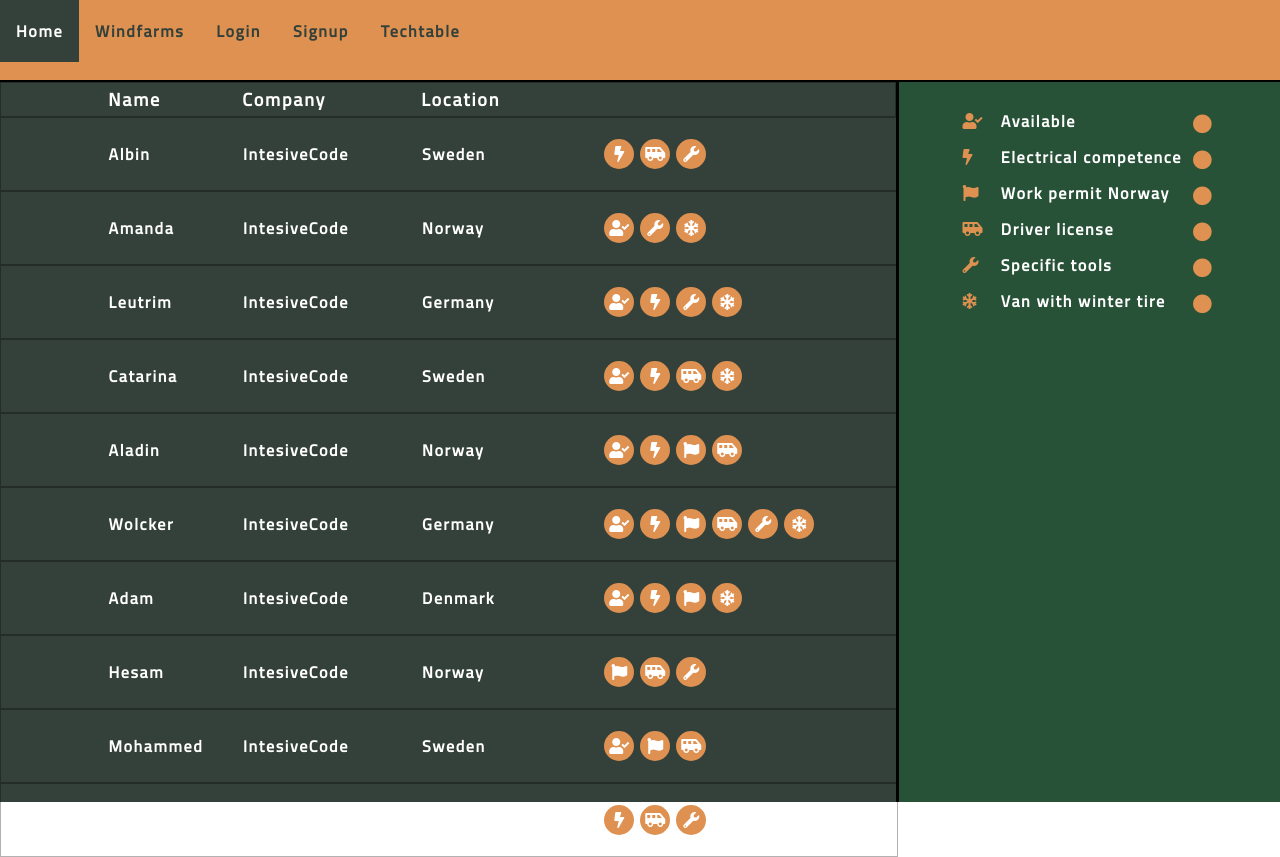
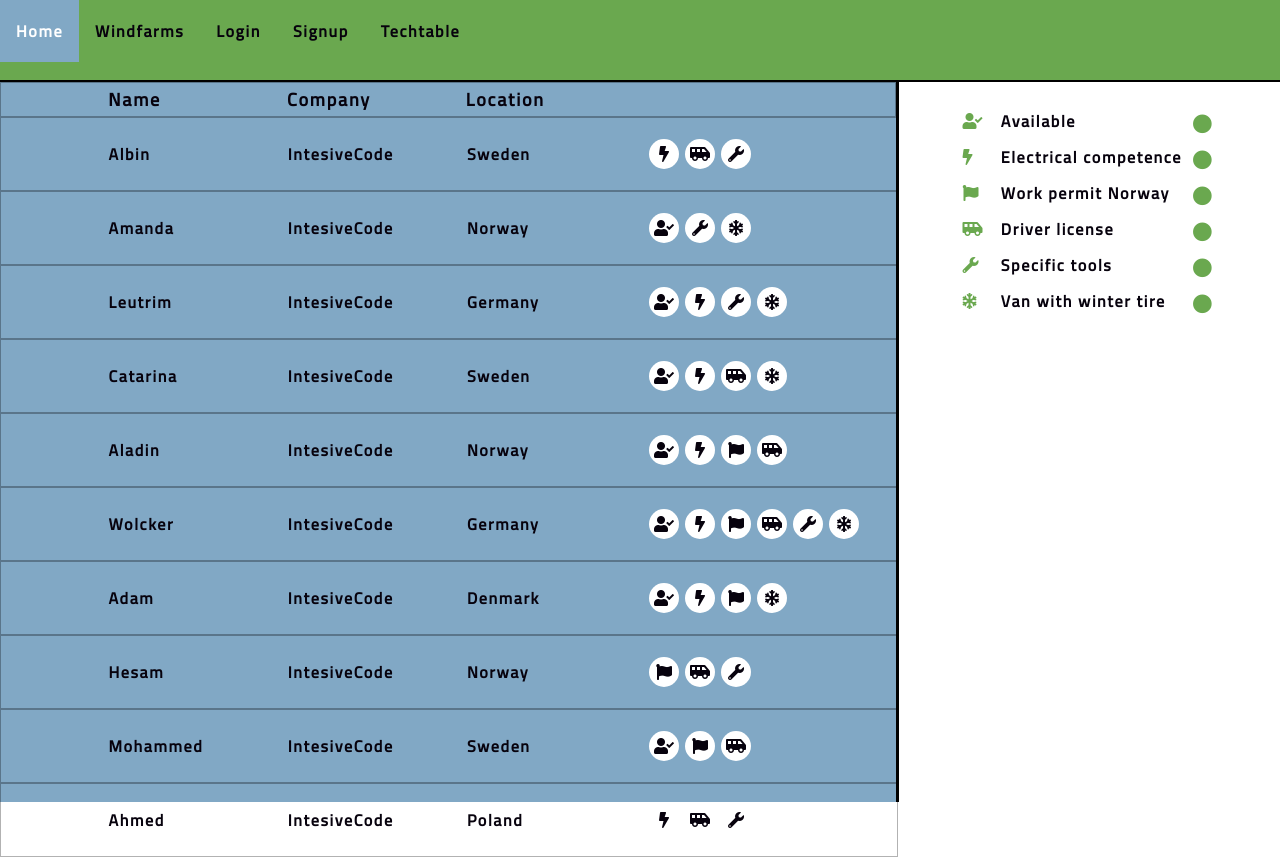
Before and after one commit to leantrim/windbooking-frontend, a React (Create React App) app: page /TechTable in a window 1280 px wide. Built offline with nearby package versions, Linux system fonts and the light colour scheme.

Commit message:
ver1 complete

```diff
--- a/src/components/common/TableBody.tsx
+++ b/src/components/common/TableBody.tsx
@@ -10,66 +10,48 @@ interface Props {
 }
 
 function TabelBody({ data, columns, onSelect }: Props) {
-  const createKey = (item: Technician, column: Column) => {
-    return item._id + column.path;
-  };
+  const renderCell = (item: Technician, column: Column) => {
+    if (["location", "name", "company"].includes(column.path))
+      return (
+        <span className="tech-row-content">{_.get(item, column.path)}</span>
+      );
 
-  const renderCell = (item: Technician, column: Column) => {
-    switch (column.path) {
-      case "location":
-        return (
-          <span className="tech-row-location">{_.get(item, column.path)}</span>
-        );
-      case "name":
-        return (
-          <span className="tech-row-name">{_.get(item, column.path)}</span>
-        );
-
-      case "company":
-        return (
-          <span className="tech-row-company">{_.get(item, column.path)}</span>
-        );
-
-      default:
-        break;
-    }
-
-    if (_.get(item, column.path) === true) {
+    if (_.get(item, column.path)) {
       switch (column.path) {
         case "available":
           return (
             <span className="icon-box">
-              <i className="fas fa-user-check"></i>
+              <i className="fas fa-user-check icon"></i>
             </span>
           );
         case "electricalCompetence":
           return (
             <span className="icon-box">
-              <i className="fas fa-bolt"></i>
+              <i className="fas fa-bolt icon"></i>
             </span>
           );
         case "workPermitNorway":
           return (
             <span className="icon-box">
-              <i className="fas fa-flag"></i>
+              <i className="fas fa-flag icon"></i>
             </span>
           );
         case "driverLicense":
           return (
             <span className="icon-box">
-              <i className="fas fa-shuttle-van"></i>
+              <i className="fas fa-shuttle-van icon"></i>
             </span>
           );
         case "vanWithWinterTire":
           return (
             <span className="icon-box">
-              <i className="fas fa-snowflake"></i>
+              <i className="fas fa-snowflake icon"></i>
             </span>
           );
         case "specificTools":
           return (
             <span className="icon-box">
-              <i className="fas fa-wrench"></i>
+              <i className="fas fa-wrench icon"></i>
             </span>
           );
 
@@ -85,16 +67,16 @@ function TabelBody({ data, columns, onSelect }: Props) {
       <div className="tech-body">
         <div className="main-header">
           <span className="filler" />
-          <span className="header-name">Name</span>
-          <span className="header-company">Company</span>
-          <span className="header-location">Location</span>
+          <span className="header">Name</span>
+          <span className="header">Company</span>
+          <span className="header">Location</span>
         </div>
         {data.map((item: Technician) => (
           <div
             className="tech-row"
             style={
               item.selected
-                ? { background: "#285238", borderRight: "solid black" }
+                ? { background: "#6aa84f", borderRight: "solid black" }
                 : { background: "transparent" }
             }
             key={item._id}
--- a/src/components/common/TableHeader.tsx
+++ b/src/components/common/TableHeader.tsx
@@ -47,15 +47,13 @@ function TabelHeader({ onFilter, columns, filterSchema }: Props) {
   return (
     <div className="main-filter">
       {columns.map((column: Column) => (
-        <>
+        <React.Fragment key={column.path}>
           <span className="filter-icon">{renderIcon(column.label)}</span>
-          <span className="filter-path" key={column.path}>
-            {renderLabel(column.label)}
-          </span>
+          <span className="filter-path">{renderLabel(column.label)}</span>
           <span className="filter-button" onClick={() => onFilter(column.path)}>
             {renderSortIcon(column.path)}
           </span>
-        </>
+        </React.Fragment>
       ))}
     </div>
   );
--- a/src/styles/NavBar.css
+++ b/src/styles/NavBar.css
@@ -1,7 +1,7 @@
 .main-nav {
   height: 10vh;
   border-bottom: solid black 2px;
-  background-color: #de9151;
+  background-color: #6aa84f;
 }
 
 ul {
@@ -18,13 +18,13 @@ li a {
   text-align: center;
   padding: 16px 16px;
   text-decoration: none;
-  color: #34403a;
+  color: #07020d;
   text-decoration: none;
   font-weight: bold;
   letter-spacing: 0.1em;
 }
 
 li :hover {
-  background-color: #34403a;
+  background-color: #81a8c5;
   color: #fff;
 }
--- a/src/styles/TechTable.css
+++ b/src/styles/TechTable.css
@@ -6,15 +6,15 @@
   grid-column: 1;
   grid-row: 1;
   width: 70vw;
-  height: 90vh;
-  background-color: #34403a;
+  height: 100%;
+  background-color: #81a8c5;
 }
 
 .tech-filter {
   grid-column: 2;
   width: 30vw;
   height: 90vh;
-  background-color: #285238;
+  background-color: #ffffff;
 }
 
 .tech-body {
@@ -32,38 +32,27 @@
   color: #ffffff;
   border: 1px solid rgba(0, 0, 0, 0.3);
 }
+.icon {
+  color: #07020d;
+}
 
 .filler {
   width: 12%;
 }
 
-.tech-row-name {
-  font-size: medium;
-  font-weight: bold;
-  letter-spacing: 0.1em;
-  width: 15%;
-  color: #ffffff;
-}
-.tech-row-company {
-  font-size: medium;
-  font-weight: bold;
-  letter-spacing: 0.1em;
-  color: #ffffff;
-  width: 20%;
-}
-.tech-row-location {
+.tech-row-content {
   font-size: medium;
   font-weight: bold;
   letter-spacing: 0.1em;
   width: 20%;
-  color: #ffffff;
+  color: #07020d;
 }
 
 .main-filter {
   margin-top: 3vh;
   display: grid;
   justify-content: center;
-  color: #ffffff;
+  color: #07020d;
   font-weight: bold;
   letter-spacing: 0.1em;
 }
@@ -75,19 +64,19 @@
 
 .filter-icon {
   grid-column: 1;
-  color: #de9151;
+  color: #6aa84f;
   width: 3vw;
 }
 
 .filter-button {
   grid-column: 3;
-  color: #de9151;
+  color: #6aa84f;
   font-size: larger;
 }
 
 .icon-box {
   text-align: center;
-  background-color: #de9151;
+  background-color: #ffffff;
   height: 30px;
   width: 30px;
   border-radius: 30px;
@@ -101,26 +90,12 @@
   font-size: larger;
 }
 
-.header-name {
-  font-size: large;
-  font-weight: bolder;
-  letter-spacing: 0.1em;
-  width: 15%;
-  color: #ffffff;
-}
-.header-location {
+.header {
   font-size: large;
   font-weight: bolder;
   letter-spacing: 0.1em;
   width: 20%;
-  color: #ffffff;
-}
-.header-company {
-  font-size: large;
-  font-weight: bolder;
-  letter-spacing: 0.1em;
-  width: 20%;
-  color: #ffffff;
+  color: #07020d;
 }
 
 .pointer {
```
